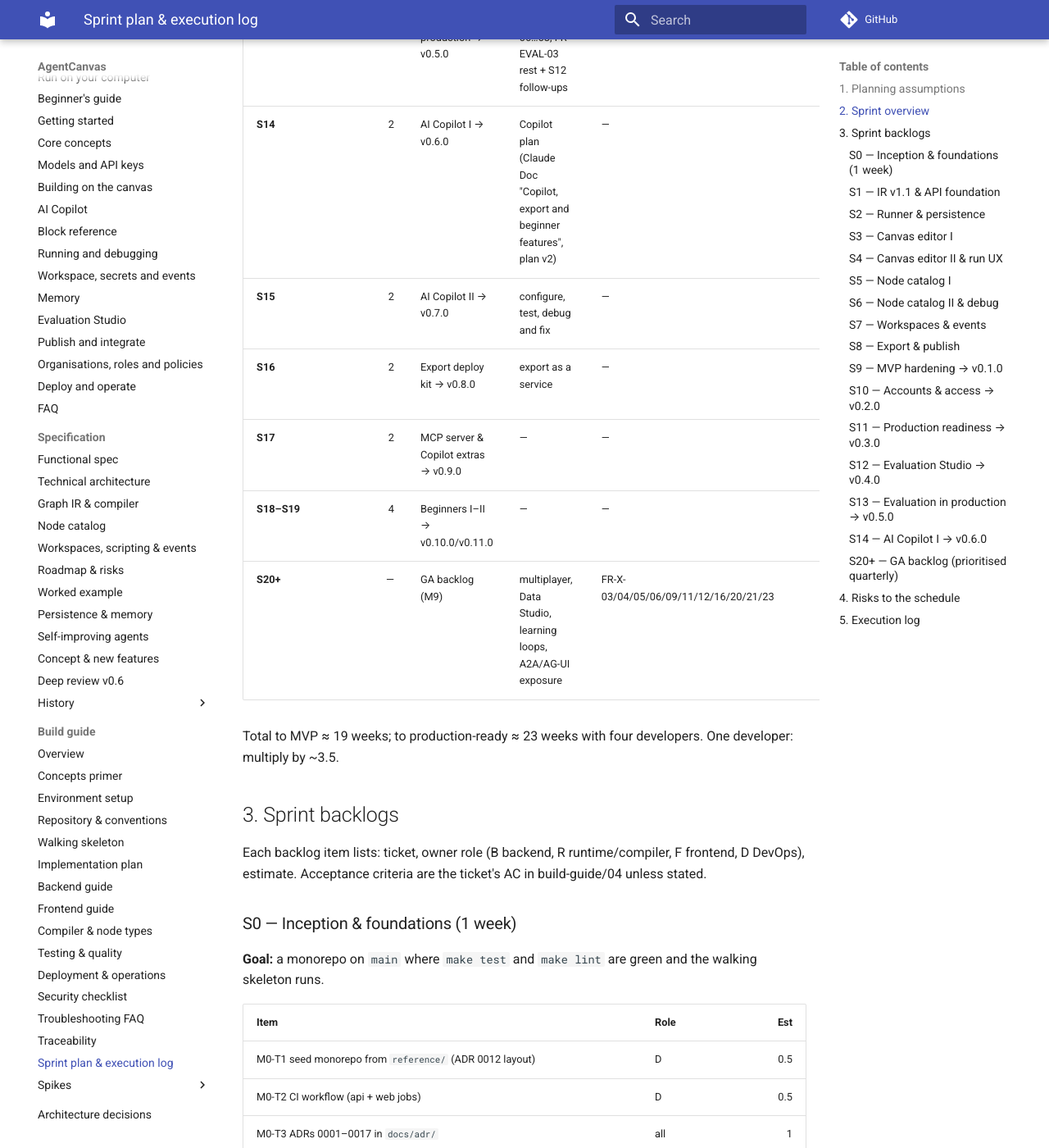
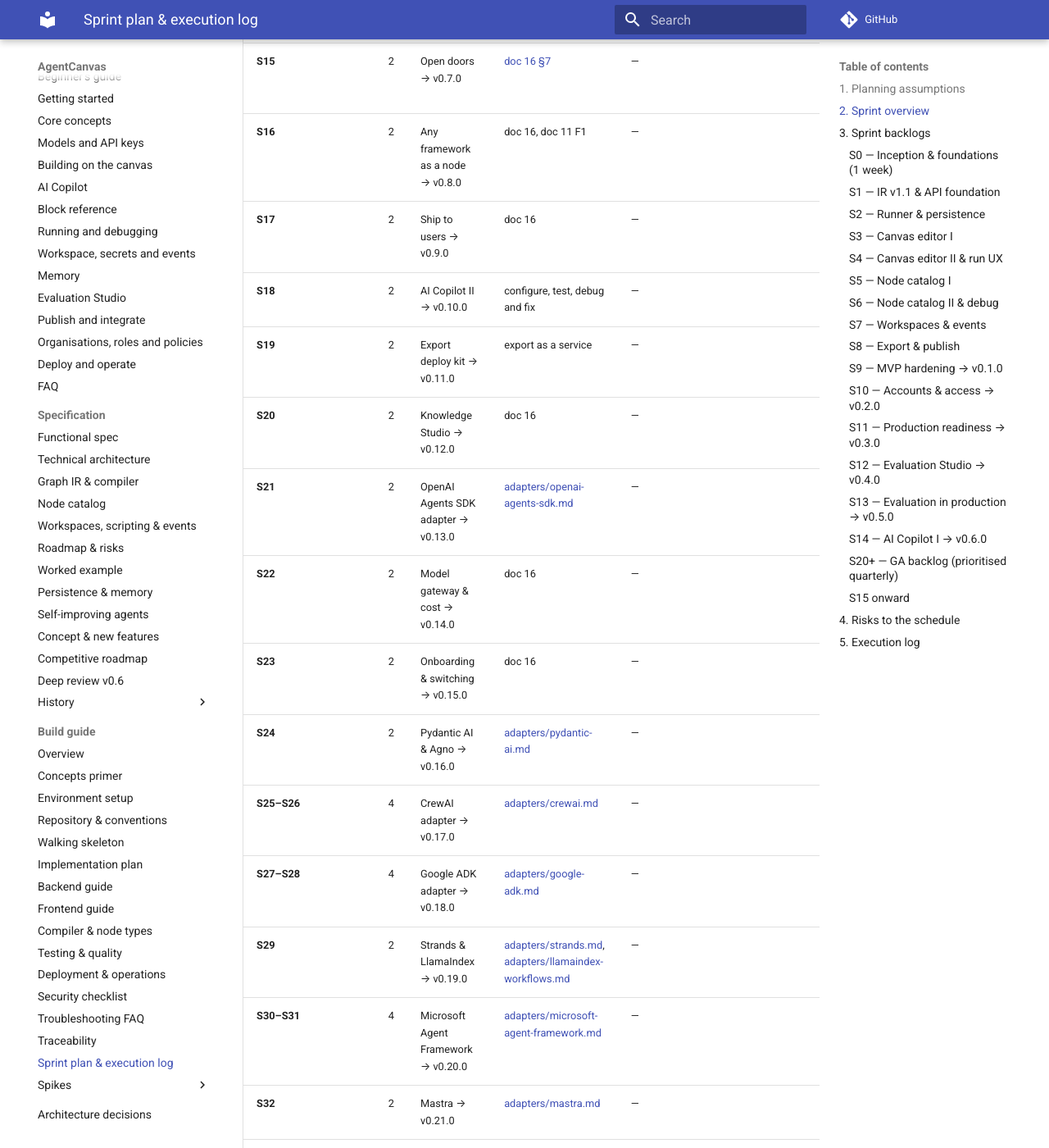
Before and after one commit to marunsct/AgentCanvas, an MkDocs documentation site: the page built from docs/agent-canvas-spec/build-guide/13-sprint-plan.md, in a window 1280 px wide and 1400 px high, scrolled down 2304 px. Shown: the whole window at 82% size. Built offline with MkDocs 1.6.1 and Material for MkDocs 9.7.7, drawn with Linux system fonts in a browser that asks for light colours; comment, search, counter and statistics services are not loaded; some of the changed text lies outside the part shown.

Commit message:
docs: add the approved competitive roadmap and reorder sprints S15-S32
New spec doc 16 records similar products, market gaps, the multi-framework
tier plan, value-per-sprint scores and the value-first sprint order the
owner approved on 2026-10-07. The sprint plan overview, PROGRESS, README
and the docs nav now follow that order.

Co-Authored-By: Claude Opus 5.5 <noreply@anthropic.com>
Claude-Session: https://claude.ai/code/session_01X7b3jotXHk8184FxsFxVhH

```diff
--- a/docs/agent-canvas-spec/build-guide/13-sprint-plan.md
+++ b/docs/agent-canvas-spec/build-guide/13-sprint-plan.md
@@ -37,11 +37,24 @@ The milestone plan ([04-implementation-plan.md](./04-implementation-plan.md)) sa
 | **S12** | 2 | Evaluation Studio → v0.4.0 | FR-EVAL-02…05 + S11 follow-ups | — | 23 | Datasets, evaluators, experiments, results grid, release gate |
 | **S13** | 2 | Evaluation in production → v0.5.0 | FR-EVAL-06…08, FR-EVAL-03 rest + S12 follow-ups | — | 22 | Online evaluators and drift alerts, annotation queues, pairwise and composite evaluators, rubric self-grading, simulated users |
 | **S14** | 2 | AI Copilot I → v0.6.0 | Copilot plan (Claude Doc "Copilot, export and beginner features", plan v2) | — | 24 | Copilot briefs, plans and builds workflows as proposals you accept on the canvas |
-| **S15** | 2 | AI Copilot II → v0.7.0 | configure, test, debug and fix | — | 23 | The Copilot tests, debugs and fixes workflows |
-| **S16** | 2 | Export deploy kit → v0.8.0 | export as a service | — | 24 | Exports are deployable codebases with prerequisites, setup and deploy guides |
-| **S17** | 2 | MCP server & Copilot extras → v0.9.0 | — | — | — | AgentCanvas as an MCP server; Copilot after launch |
-| **S18–S19** | 4 | Beginners I–II → v0.10.0/v0.11.0 | — | — | — | Playground, Simple mode, galleries, knowledge block, Push to GitHub |
-| **S20+** | — | GA backlog (M9) | multiplayer, Data Studio, learning loops, A2A/AG-UI exposure | FR-X-03/04/05/06/09/11/12/16/20/21/23 | — | Prioritised per quarter |
+| **S15** | 2 | Open doors → v0.7.0 | [doc 16 §7](../16-competitive-roadmap.md#7-sprint-plan) | — | — | Deployments as MCP tools and A2A agents, MCP connector gallery (~30), OTel trace export |
+| **S16** | 2 | Any framework as a node → v0.8.0 | doc 16, doc 11 F1 | — | — | Wrapped, A2A and MCP agent nodes for 9 frameworks; Agent Spec import/export |
+| **S17** | 2 | Ship to users → v0.9.0 | doc 16 | — | — | Chat widget and share page, guardrails pack, 25 templates |
+| **S18** | 2 | AI Copilot II → v0.10.0 | configure, test, debug and fix | — | — | The Copilot tests, debugs and fixes workflows |
+| **S19** | 2 | Export deploy kit → v0.11.0 | export as a service | — | — | Exports are deployable codebases with prerequisites, setup and deploy guides |
+| **S20** | 2 | Knowledge Studio → v0.12.0 | doc 16 | — | — | Ingestion, hybrid search, citations, retrieval evals |
+| **S21** | 2 | OpenAI Agents SDK adapter → v0.13.0 | [adapters/openai-agents-sdk.md](../adapters/openai-agents-sdk.md) | — | — | Second framework; portability check; convert-and-compare |
+| **S22** | 2 | Model gateway & cost → v0.14.0 | doc 16 | — | — | Fallbacks, budgets, caching, cost alerts |
+| **S23** | 2 | Onboarding & switching → v0.15.0 | doc 16 | — | — | Beginner items (old S18–S19) + Langflow/Flowise/n8n importers |
+| **S24** | 2 | Pydantic AI & Agno → v0.16.0 | [adapters/pydantic-ai.md](../adapters/pydantic-ai.md) | — | — | Authoring tier |
+| **S25–S26** | 4 | CrewAI adapter → v0.17.0 | [adapters/crewai.md](../adapters/crewai.md) | — | — | Full for Flows, Authoring for Crews |
+| **S27–S28** | 4 | Google ADK adapter → v0.18.0 | [adapters/google-adk.md](../adapters/google-adk.md) | — | — | Full |
+| **S29** | 2 | Strands & LlamaIndex → v0.19.0 | [adapters/strands.md](../adapters/strands.md), [adapters/llamaindex-workflows.md](../adapters/llamaindex-workflows.md) | — | — | Authoring tier |
+| **S30–S31** | 4 | Microsoft Agent Framework → v0.20.0 | [adapters/microsoft-agent-framework.md](../adapters/microsoft-agent-framework.md) | — | — | Full |
+| **S32** | 2 | Mastra → v0.21.0 | [adapters/mastra.md](../adapters/mastra.md) | — | — | Authoring tier with a Node.js sidecar |
+| **Later** | — | GA backlog (M9) | multiplayer, Data Studio, learning loops, Git sync, hosted trial | FR-X-03/04/05/06/09/11/12/16/20/21/23 | — | Prioritised per quarter |
+
+From S15 the order follows the value-first [competitive roadmap](../16-competitive-roadmap.md), approved 2026-10-07.
 
 Total to MVP ≈ 19 weeks; to production-ready ≈ 23 weeks with four developers. One developer: multiply by ~3.5.
 
@@ -371,6 +384,12 @@ Deviations and gaps:
 ### S20+ — GA backlog (prioritised quarterly)
 Multiplayer (Yjs) · persistence bindings & RoutedStore · Data Studio · learning loops (ADR 0014) · A2A/AG-UI exposure & chat widget · FR-X-03 headless tools · FR-X-04 generative UI · FR-X-16 multimodal · FR-X-21 per-user connections · FR-X-05/06 decision models & Engine bridge · FR-X-09 stream projections · FR-X-11 ACP · FR-X-12 trace import · FR-X-20 PR visual diffs · FR-X-23 budget-aware routing · second framework adapter (doc 12).
 
+### S15 onward
+
+Scope, exit criteria and ordering for S15–S32 are in the [competitive roadmap §7](../16-competitive-roadmap.md#7-sprint-plan),
+approved on 2026-10-07. Each sprint's detailed backlog is added here when the sprint starts, after the pre-sprint
+codebase review. Framework adapter sprints (S21, S24–S32) follow their [adapter specs](../adapters/README.md).
+
 ## 4. Risks to the schedule
 
 | Risk | Signal | Response |
--- a/mkdocs.yml
+++ b/mkdocs.yml
@@ -47,6 +47,7 @@ nav:
       - Persistence & memory: agent-canvas-spec/08-persistence-memory-data-modeling.md
       - Self-improving agents: agent-canvas-spec/09-self-improving-agents.md
       - Concept & new features: agent-canvas-spec/15-concept-evolution-and-new-features.md
+      - Competitive roadmap: agent-canvas-spec/16-competitive-roadmap.md
       - Deep review v0.6: agent-canvas-spec/14-deep-review-v0.6.md
       - History:
           - Improvement plan: agent-canvas-spec/10-improvement-plan.md
```
Also changed, not shown: PROGRESS.md (+5 -5 lines), README.md (+4 -1 lines), docs/agent-canvas-spec/16-competitive-roadmap.md (added, +156 -0 lines), docs/agent-canvas-spec/README.md (+1 -0 lines).
